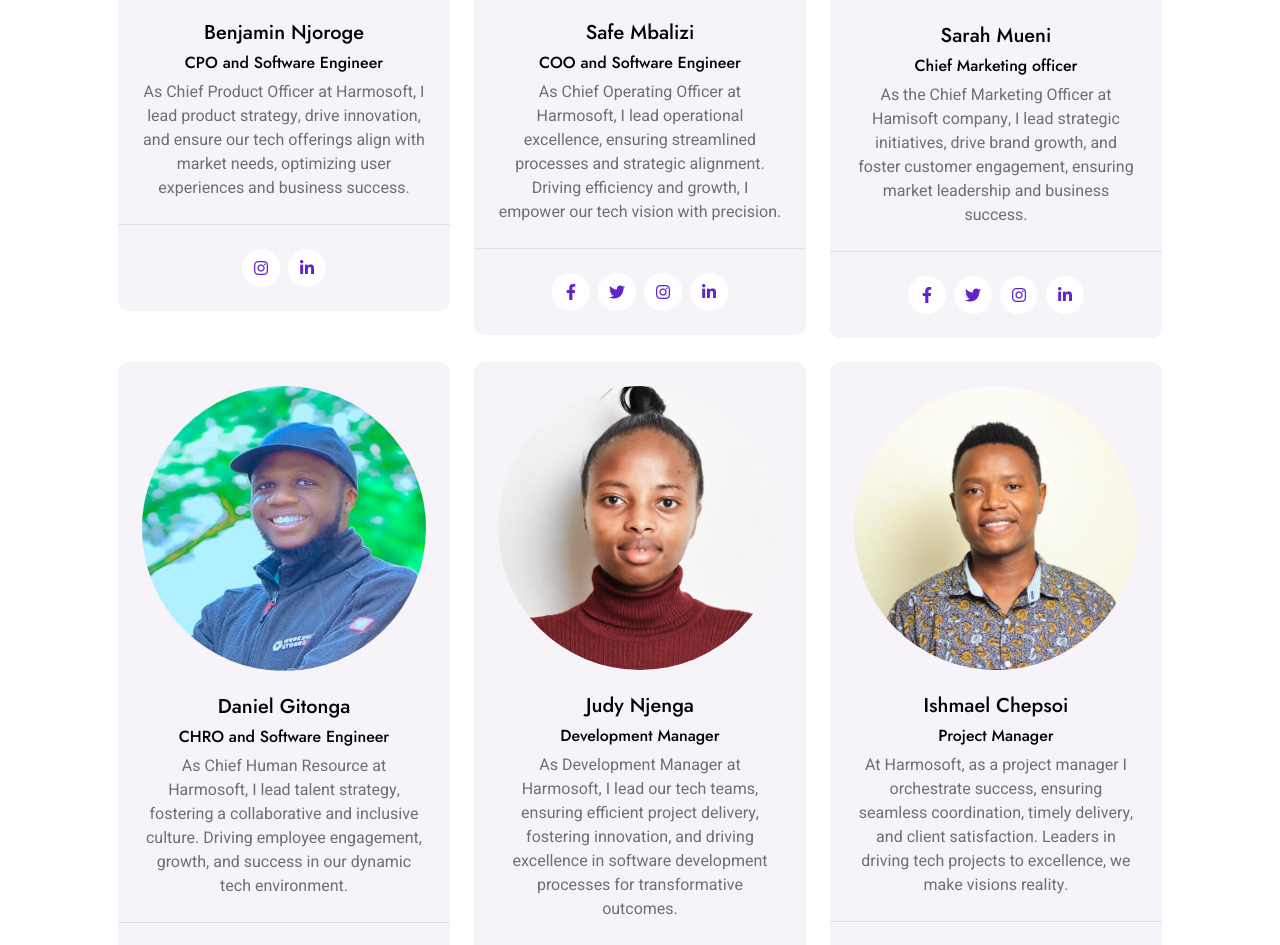
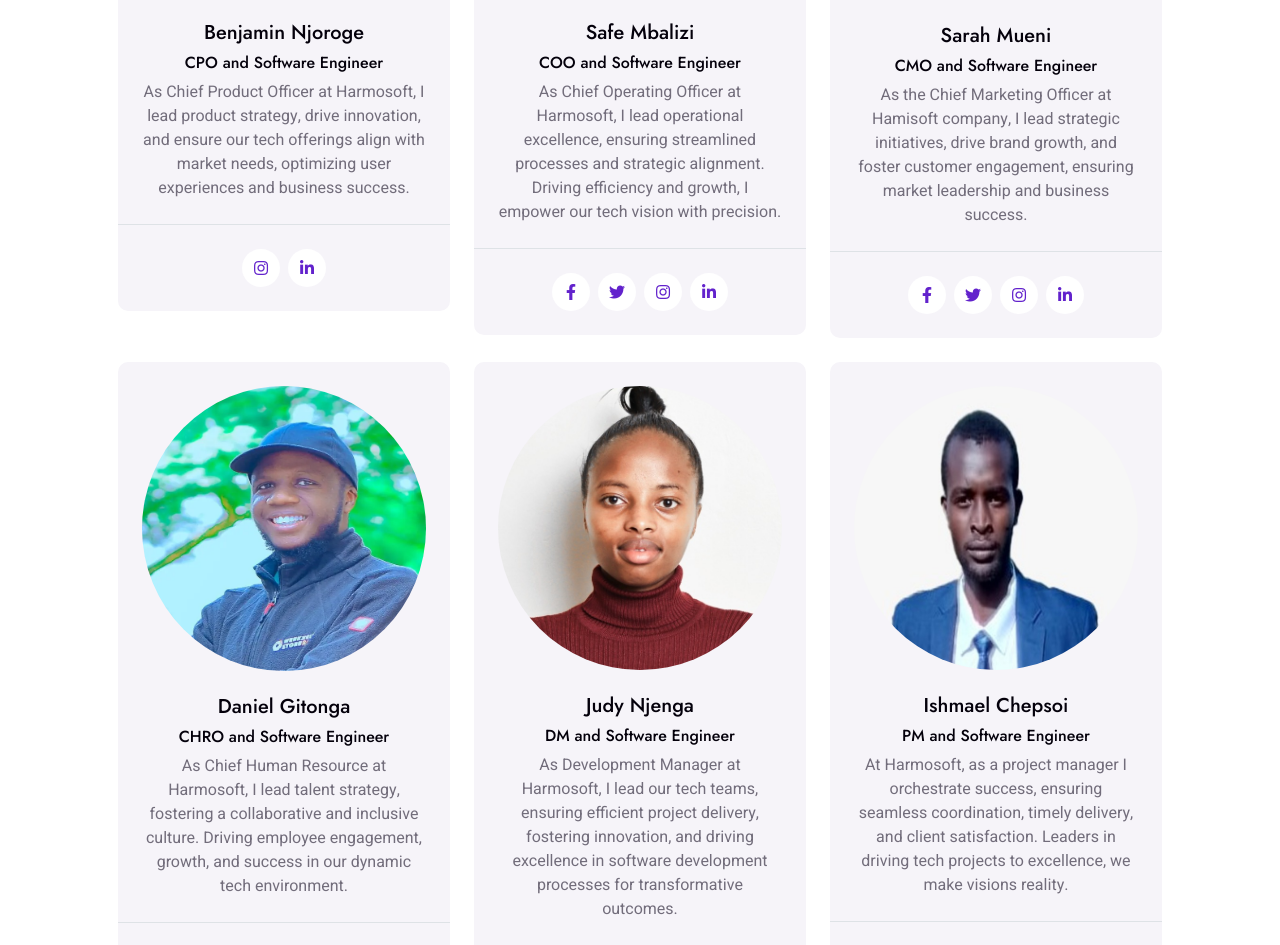
Before and after one commit to XIIcode/Harmosoft_Company, a plain HTML site: page harmosoft/about.html in a window 1280 px wide. Shown: the part 3559-4504 px from the top of the page. Drawn offline with nearby package versions, Linux system fonts and the light colour scheme.

Commit message:
updated teams 2

```diff
--- a/harmosoft/about.html
+++ b/harmosoft/about.html
@@ -204,7 +204,6 @@
 
 
         <!-- Team Start -->
-        <!-- Team Start -->
         <div class="container-xxl py-5">
             <div class="container py-5 px-lg-5">
                 <div class="wow fadeInUp" data-wow-delay="0.1s">
@@ -302,7 +301,7 @@
                             <div class="text-center border-bottom p-4">
                                 <img class="img-fluid rounded-circle mb-4" src="img/sarah.jpg" alt="">
                                 <h5>Sarah Mueni</h5>
-                                <h6>Chief Marketing officer</h6>
+                                <h6>CMO and Software Engineer</h6>
                                 <span>As the Chief Marketing Officer at Hamisoft company, I lead strategic initiatives, drive brand growth, and foster customer engagement, ensuring market leadership and business success.</span>
                             </div>
                             <div class="d-flex justify-content-center p-4">
@@ -337,7 +336,7 @@
                             <div class="text-center border-bottom p-4">
                                 <img class="img-fluid rounded-circle mb-4" src="img/Judy.jpg" alt="">
                                 <h5>Judy Njenga</h5>
-                                <h6>Development Manager</h6>
+                                <h6>DM and Software Engineer</h6>
                                 <span>As Development Manager at Harmosoft, I lead our tech teams, ensuring efficient project delivery, fostering innovation, and driving excellence in software development processes for transformative outcomes.</span>
                             </div>
                             <div class="d-flex justify-content-center p-4">
@@ -352,9 +351,9 @@
                     <div class="col-lg-4 col-md-6 wow fadeInUp" data-wow-delay="0.5s">
                         <div class="team-item bg-light rounded">
                             <div class="text-center border-bottom p-4">
-                                <img class="img-fluid rounded-circle mb-4" src="img/fidel.jpg" alt="">
+                                <img class="img-fluid rounded-circle mb-4" src="img/chepsoi.jpg" alt="">
                                 <h5>Ishmael Chepsoi</h5>
-                                <h6>Project Manager</h6>
+                                <h6>PM and Software Engineer</h6>
                                 <span>At Harmosoft, as a project manager I orchestrate success, ensuring seamless coordination, timely delivery, and client satisfaction. Leaders in driving tech projects to excellence, we make visions reality.</span>
                             </div>
                             <div class="d-flex justify-content-center p-4">
@@ -419,7 +418,6 @@
                 </div>
             </div>
         </div>
-        <!-- Team End -->
         <!-- Team End -->
 
 
```
Also changed, not shown: harmosoft/index.html (+4 -4 lines), harmosoft/team.html (+4 -4 lines), harmosoft/img/chepsoi.jpg (added).
